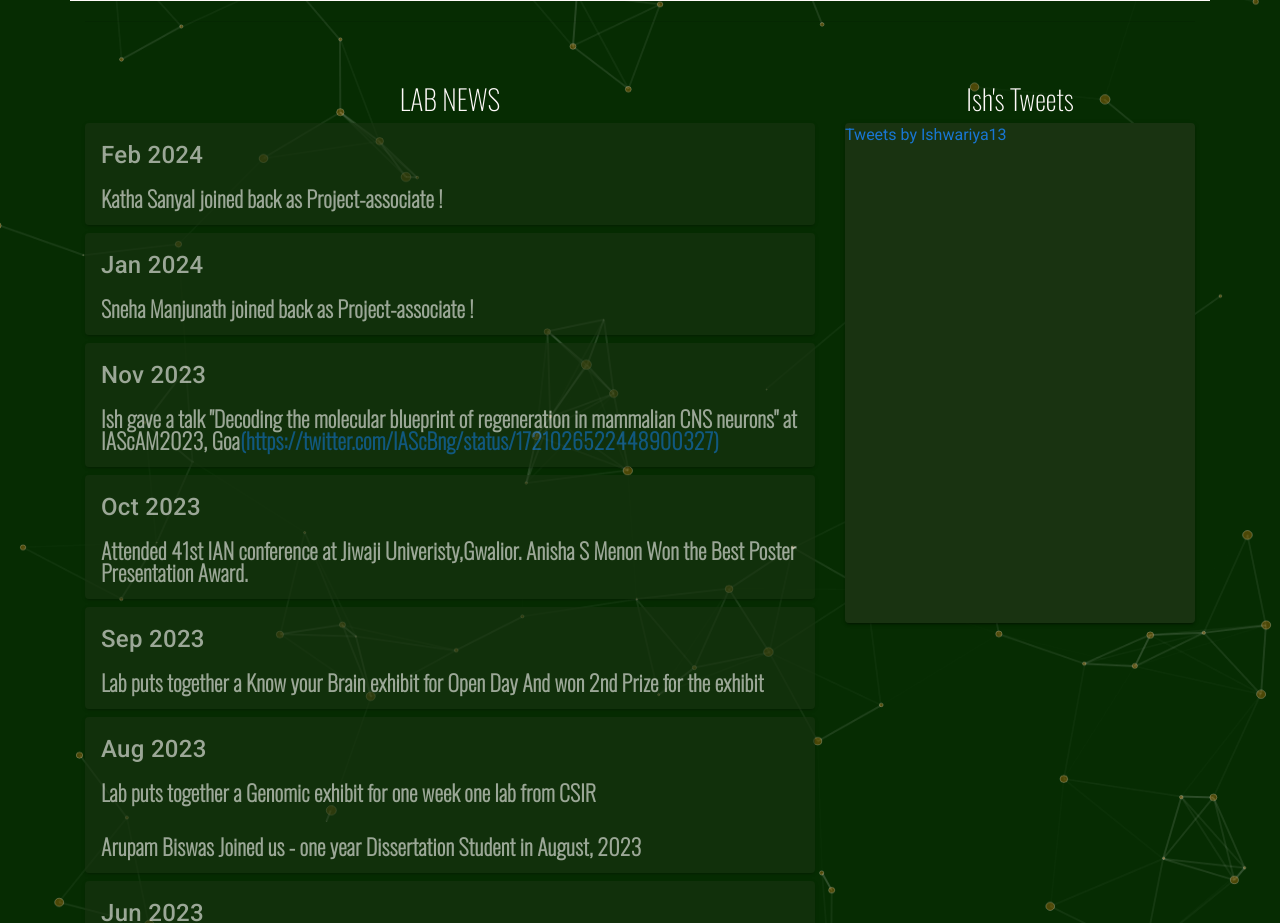
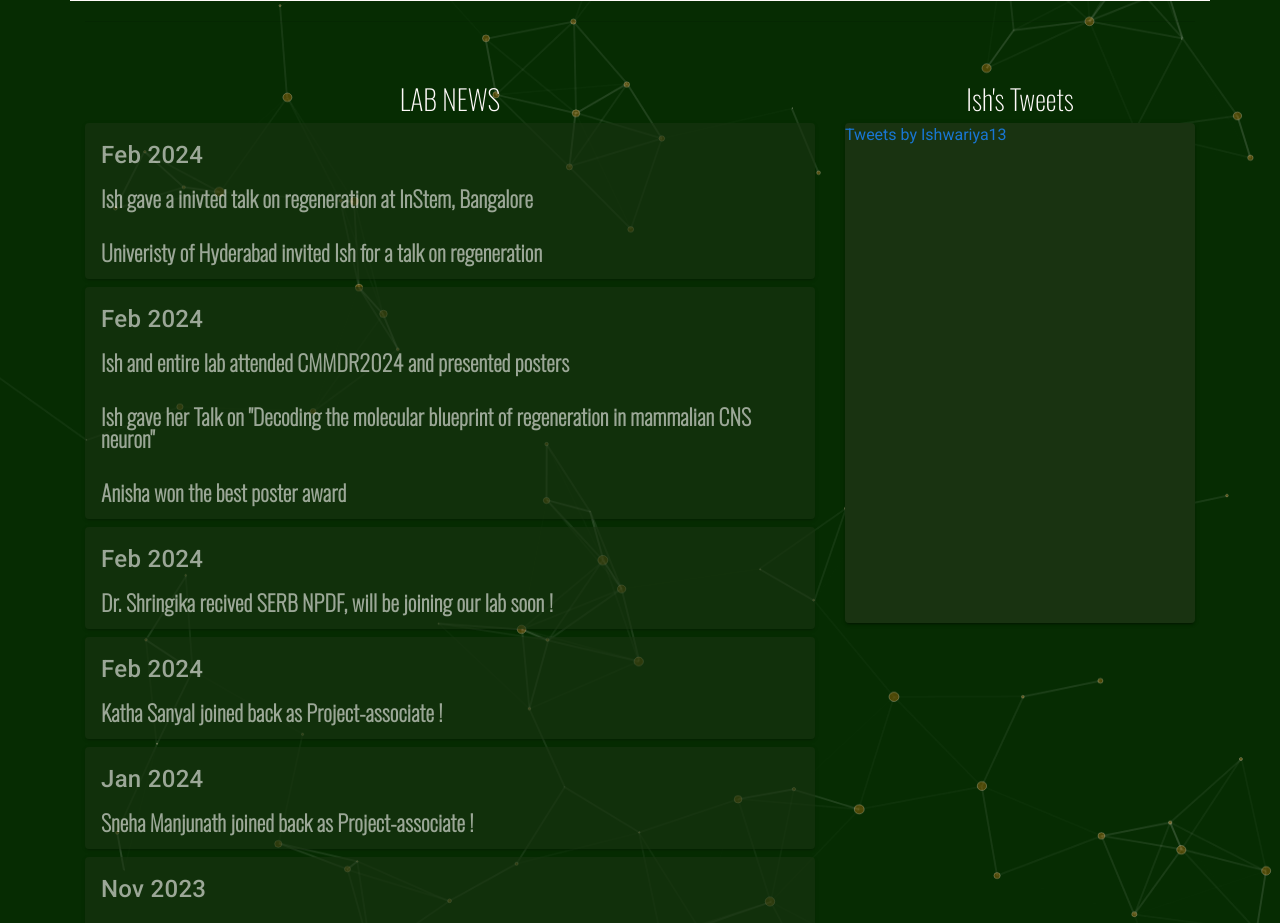
Before and after one commit to rdbcasillas/ishvenkatesh-lab, a Vue app: page / in a window 1280 px wide. Shown: the part 1120-2043 px from the top of the page. Built offline with nearby package versions, Linux system fonts and the light colour scheme; what vue-particles would draw is missing.

Commit message:
update_Sneha's_Joining

```diff
--- a/src/views/Gallery.vue
+++ b/src/views/Gallery.vue
@@ -24,6 +24,10 @@ export default {
   data() {
     return {
       images: [
+      {
+          file: "CMMDR",
+          desc: "CCMMDR, 2024 at Shiv Nadar Univerity",
+        },
       {
           file: "Ian3",
           desc: "Best Poster award to Anisha S Menon at Indian Academy of Neuroscience, 2023",
--- a/src/views/Home.vue
+++ b/src/views/Home.vue
@@ -78,6 +78,31 @@
         <b-row class="mt-12 bottompage mb-6">
           <b-col cols="7" md="8" class="labnews">
             <h3 class="text-center">LAB NEWS</h3>
+            <v-card elevation="2" class="mt-2">
+              <v-card-title>Feb 2024</v-card-title>
+              <v-card-text>
+                Ish gave a inivted talk on regeneration at InStem, Bangalore
+              </v-card-text>
+              <v-card-text>Univeristy of Hyderabad invited Ish for a talk on regeneration</v-card-text>
+            </v-card>
+            <v-card elevation="2" class="mt-2">
+              <v-card-title>Feb 2024</v-card-title>
+              <v-card-text>
+                Ish and entire lab attended CMMDR2024 and presented posters
+              </v-card-text>
+              <v-card-text>
+                Ish gave her Talk on "Decoding the molecular blueprint of regeneration in mammalian CNS neuron"
+              </v-card-text>
+              <v-card-text>
+                Anisha won the best poster award
+              </v-card-text>
+            </v-card>
+            <v-card elevation="2" class="mt-2">
+              <v-card-title>Feb 2024</v-card-title>
+              <v-card-text>
+                Dr. Shringika recived SERB NPDF, will be joining our lab soon !
+              </v-card-text>
+            </v-card>
             <v-card elevation="2" class="mt-2">
               <v-card-title>Feb 2024</v-card-title>
               <v-card-text>
@@ -171,7 +196,7 @@
                 Yogesh presents his research at IAN 2022 and won the first prize
                 for best poster presentation! Congratulations Yogesh!
               </v-card-text>
-              <v-card-text>
+             <v-card-text>
                 Sanskruti Karwa joins the lab as a dissertee in December 2022!
                 She will be optimizing models of spinal injuries in the lab.
               </v-card-text>
--- a/src/views/Positions.vue
+++ b/src/views/Positions.vue
@@ -8,18 +8,14 @@
       </b-row>
       <b-row>
         <b-col>
-          <p>
+            <p class="text-center">
             <em>
-              We have no paid JRF positions at this time. We are however
-              actively recruiting Masters's students looking for Dissertation
-              projects, Project-based trainees, Ph.D. students, and
-              post-doctoral fellows. Below is a list of ways for you to join our
-              crew if interested:
+              We have no paid JRF positions at this time or trainee postion untill july 2025. Kindly check back later
             </em>
           </p>
         </b-col>
       </b-row>
-      <b-row>
+     <!-- <b-row>
         <b-col>
           <h4>Project-based trainees -</h4>
           <p>
@@ -82,11 +78,6 @@
       <b-row>
         <b-col>
           <h4>Graduate students-</h4>
-          <!-- <p>
-          We take in rotation students who have been selected via the CCMB Ph.D.
-          admissions program. <a href="Click here" target="_blank"></a> to
-          learn more about the program.
-        </p> -->
         </b-col>
       </b-row>
       <b-row>
@@ -117,7 +108,7 @@
           </p>
         </b-col>
       </b-row>
-      <!-- <b-row>
+       <b-row>
         <h4>Guest workers-</h4>
         <p>
           This is an unpaid position that is generally suited for students
```
Also changed, not shown: src/assets/images/gallery/CMMDR.jpg (added).
